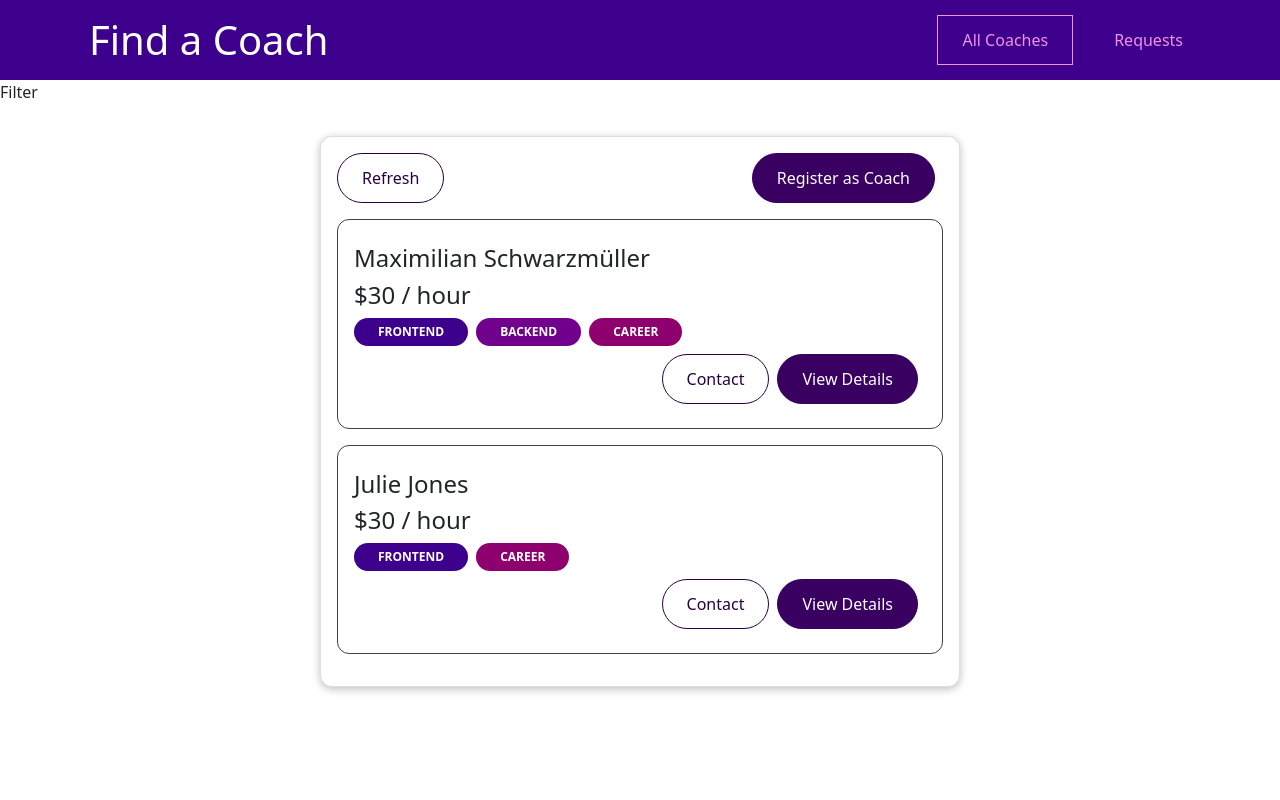
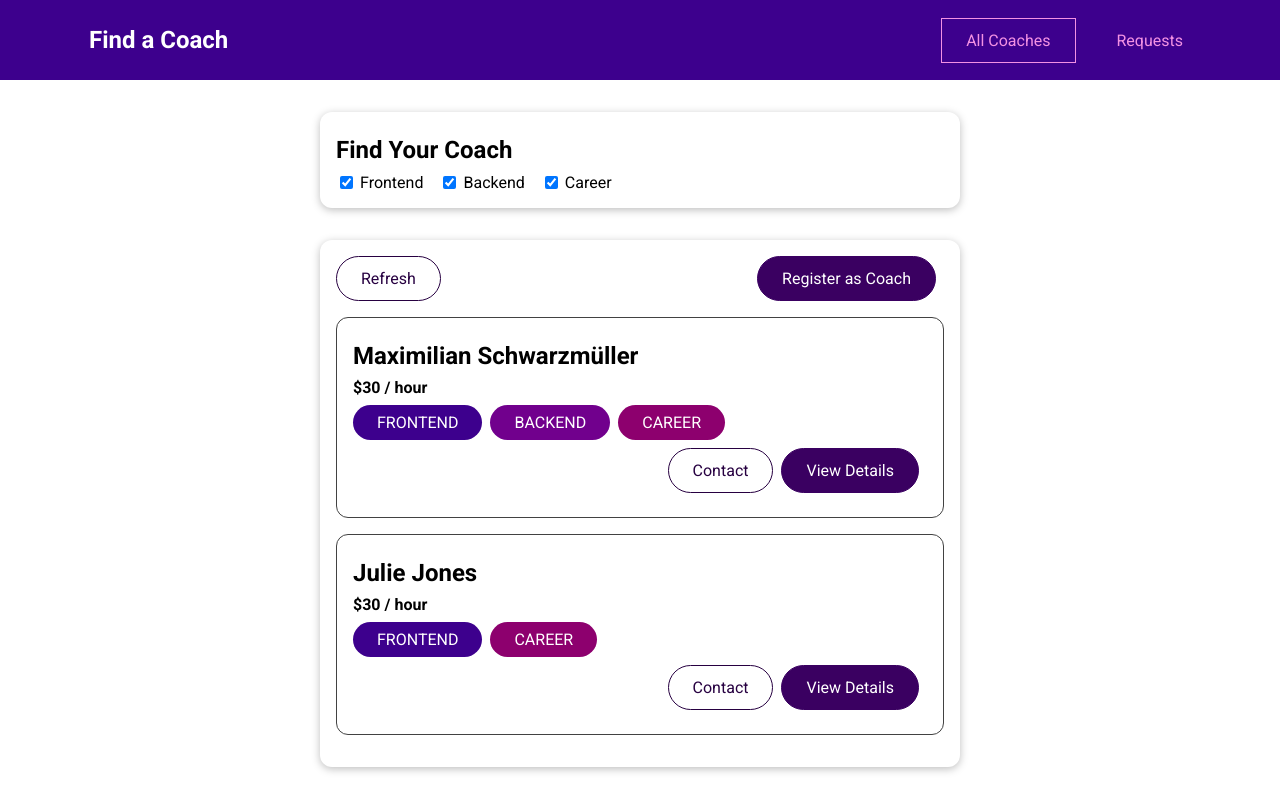
Before and after one commit to AQAMINE/find-a-coach-vuejs-firebase, a Vue app: page /coaches in a window 1280 px wide. Built offline with nearby package versions, Linux system fonts and the light colour scheme.

Commit message:
Coaches Filter

```diff
--- a/public/index.html
+++ b/public/index.html
@@ -5,7 +5,7 @@
     <meta charset="utf-8">
     <meta http-equiv="X-UA-Compatible" content="IE=edge">
     <meta name="viewport" content="width=device-width,initial-scale=1.0">
-    <link href="https://cdn.jsdelivr.net/npm/bootstrap@5.1.3/dist/css/bootstrap.min.css" rel="stylesheet" integrity="sha384-1BmE4kWBq78iYhFldvKuhfTAU6auU8tT94WrHftjDbrCEXSU1oBoqyl2QvZ6jIW3" crossorigin="anonymous">
+    <!-- <link href="https://cdn.jsdelivr.net/npm/bootstrap@5.1.3/dist/css/bootstrap.min.css" rel="stylesheet" integrity="sha384-1BmE4kWBq78iYhFldvKuhfTAU6auU8tT94WrHftjDbrCEXSU1oBoqyl2QvZ6jIW3" crossorigin="anonymous"> -->
 
     <link rel="icon" href="<%= BASE_URL %>favicon.ico">
     <title>
--- /dev/null
+++ b/src/components/coaches/CoachFilter.vue
@@ -0,0 +1,68 @@
+<template>
+    <base-card>
+        <h2>Find Your Coach</h2>
+        <span class="filter-option">
+            <input type="checkbox" name="" id="frontend" checked @change="setFilter"/>
+            <label for="frontend">Frontend</label>
+        </span>
+        <span class="filter-option">
+            <input type="checkbox" name="" id="backend" checked @change="setFilter" />
+            <label for="backend">Backend</label>
+        </span>
+        <span class="filter-option">
+            <input type="checkbox" name="" id="career" checked @change="setFilter" />
+            <label for="career">Career</label>
+        </span>
+    </base-card>
+</template>
+
+<script>
+export default {
+    emits: ['change-filter'],
+    data(){
+        return{
+            filters:{
+                frontend: true,
+                backend: true,
+                career: true
+            }
+        }
+    },
+    methods:{
+        setFilter(event){
+            const inputId = event.target.id;
+            const isActive = event.target.checked;
+            const updatedFilters = {
+                //... to copy the old filters
+                ...this.filters,[inputId] : isActive
+            };
+            this.filters = updatedFilters;
+            //$emit to communicate back to the parent component
+            this.$emit('change-filter' , updatedFilters);
+        }
+    }
+}
+</script>
+
+<style scoped>
+h2 {
+    margin: 0.5rem 0;
+}
+
+.filter-option {
+    margin-right: 1rem;
+}
+
+.filter-option label,
+.filter-option input {
+    vertical-align: middle;
+}
+
+.filter-option label {
+    margin-left: 0.25rem;
+}
+
+.filter-option.active label {
+    font-weight: bold;
+}
+</style>
--- a/src/views/coaches/CoachesList.vue
+++ b/src/views/coaches/CoachesList.vue
@@ -1,5 +1,7 @@
 <template>
-    <section>Filter</section>
+    <section>
+        <coach-filter @change-filter="setFilter"></coach-filter>
+    </section>
     <section>
         <base-card>
             <div class="controls">
@@ -23,20 +25,46 @@
 </template>
 
 <script>
+import CoachFilter from '../../components/coaches/CoachFilter.vue';
 import CoachItem from '../../components/coaches/CoachItem.vue';
 
 
 
 
 export default {
-components: { CoachItem },
-
+components: { CoachItem, CoachFilter },
+    data(){
+        return{
+            activeFilters:{
+                frontend: true,
+                backend: true,
+                career: true
+            }
+        };
+    },
     computed:{
         filtredCoached(){
-            return this.$store.getters['coaches/coaches'];
+            const coaches =  this.$store.getters['coaches/coaches'];
+            return coaches.filter(coach => {
+                if(this.activeFilters.frontend && coach.areas.includes('frontend')){
+                    return true;
+                }
+                if(this.activeFilters.backend && coach.areas.includes('backend')){
+                    return true;
+                }
+                if(this.activeFilters.career && coach.areas.includes('career')){
+                    return true;
+                }
+                return false;
+            });
         },
         hasCoaches(){
             return this.$store.getters['coaches/hasCoaches'];
+        }
+    },
+    methods:{
+        setFilter(updatedFilters){
+            this.activeFilters = updatedFilters;
         }
     }
 }
```
